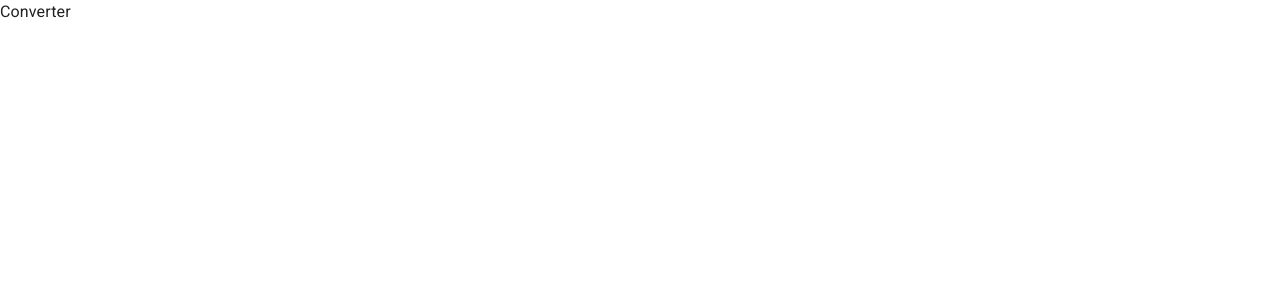
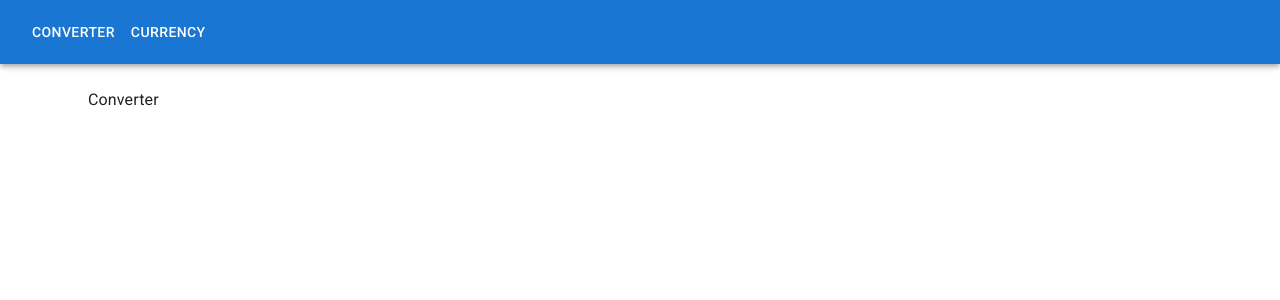
Before and after one commit to Nozeil/curency-converter, a React app in the folder app/: page / in a window 1280 px wide. Shown: the top 300 px of the page. Built offline with nearby package versions, Linux system fonts and the light colour scheme; the HTML template or start-up script is replaced by a standard one.

Commit message:
feat: add header with nav

```diff
--- a/app/package.json
+++ b/app/package.json
@@ -16,6 +16,7 @@
     "@emotion/react": "^11.10.6",
     "@emotion/styled": "^11.10.6",
     "@fontsource/roboto": "^4.5.8",
+    "@mui/icons-material": "^5.11.11",
     "@mui/material": "^5.11.15",
     "react": "^18.2.0",
     "react-dom": "^18.2.0",
--- /dev/null
+++ b/app/src/components/DesktopNav.tsx
@@ -0,0 +1,24 @@
+import AppBar from '@mui/material/AppBar';
+import Box from '@mui/material/Box';
+import Button from '@mui/material/Button';
+import Toolbar from '@mui/material/Toolbar';
+import { NavLink } from 'react-router-dom';
+import { navItems } from '@/main.constants';
+import { PropsWithChildren } from 'react';
+
+export function DesktopNav({ children: MenuButton }: PropsWithChildren) {
+  return (
+    <AppBar component="nav">
+      <Toolbar>
+        {MenuButton}
+        <Box sx={{ display: { xs: 'none', sm: 'block' } }}>
+          {navItems.map((item) => (
+            <Button key={item.primary} component={NavLink} to={item.to} sx={{ color: '#fff' }}>
+              {item.primary}
+            </Button>
+          ))}
+        </Box>
+      </Toolbar>
+    </AppBar>
+  );
+}
--- /dev/null
+++ b/app/src/components/Header.tsx
@@ -0,0 +1,25 @@
+import Box from '@mui/material/Box';
+import { useState } from 'react';
+import { MobileNav } from './MobileNav';
+import { DesktopNav } from './DesktopNav';
+import { MenuButton } from './MenuButton';
+import { MobileNavMenu } from './MobileNavMenu';
+
+export function Header() {
+  const [isMobileOpen, setIsMobileOpen] = useState(false);
+
+  const handleDrawerToggle = () => {
+    setIsMobileOpen((prevState) => !prevState);
+  };
+
+  return (
+    <Box component="header" sx={{ display: 'flex' }}>
+      <DesktopNav>
+        <MenuButton handleDrawerToggle={handleDrawerToggle} />
+      </DesktopNav>
+      <MobileNav isMobileOpen={isMobileOpen} handleDrawerToggle={handleDrawerToggle}>
+        <MobileNavMenu handleDrawerToggle={handleDrawerToggle} />
+      </MobileNav>
+    </Box>
+  );
+}
--- a/app/src/components/Layout.tsx
+++ b/app/src/components/Layout.tsx
@@ -1,5 +1,19 @@
+import Box from '@mui/material/Box';
+import Container from '@mui/material/Container';
+import Toolbar from '@mui/material/Toolbar';
 import { Outlet } from 'react-router-dom';
+import { Header } from './Header';
 
 export function Layout() {
-  return <Outlet />;
+  return (
+    <>
+      <Header />
+      <Container>
+        <Box component="main" sx={{ p: 3 }}>
+          <Toolbar />
+          <Outlet />
+        </Box>
+      </Container>
+    </>
+  );
 }
--- /dev/null
+++ b/app/src/components/MenuButton.tsx
@@ -0,0 +1,17 @@
+import IconButton from '@mui/material/IconButton';
+import MenuIcon from '@mui/icons-material/Menu';
+import type { MenuProps } from '@/main.types';
+
+export function MenuButton({ handleDrawerToggle }: MenuProps) {
+  return (
+    <IconButton
+      color="inherit"
+      aria-label="open drawer"
+      edge="start"
+      onClick={handleDrawerToggle}
+      sx={{ mr: 2, display: { sm: 'none' } }}
+    >
+      <MenuIcon />
+    </IconButton>
+  );
+}
--- /dev/null
+++ b/app/src/components/MobileNav.tsx
@@ -0,0 +1,35 @@
+import Box from '@mui/material/Box';
+import Drawer from '@mui/material/Drawer';
+import { PropsWithChildren } from 'react';
+
+interface Props {
+  isMobileOpen: boolean;
+  handleDrawerToggle: () => void;
+}
+
+const sx = {
+  display: { xs: 'block', sm: 'none' },
+  '& .MuiDrawer-paper': { boxSizing: 'border-box', width: 240 },
+} as const;
+
+export function MobileNav({
+  isMobileOpen,
+  handleDrawerToggle,
+  children: NavMenu,
+}: PropsWithChildren<Props>) {
+  return (
+    <Box component="nav">
+      <Drawer
+        variant="temporary"
+        open={isMobileOpen}
+        onClose={handleDrawerToggle}
+        ModalProps={{
+          keepMounted: true,
+        }}
+        sx={sx}
+      >
+        {NavMenu}
+      </Drawer>
+    </Box>
+  );
+}
--- /dev/null
+++ b/app/src/components/MobileNavMenu.tsx
@@ -0,0 +1,24 @@
+import Box from '@mui/material/Box';
+import List from '@mui/material/List';
+import ListItem from '@mui/material/ListItem';
+import ListItemButton from '@mui/material/ListItemButton';
+import ListItemText from '@mui/material/ListItemText';
+import { NavLink } from 'react-router-dom';
+import { navItems } from '@/main.constants';
+import type { MenuProps } from '@/main.types';
+
+export function MobileNavMenu({ handleDrawerToggle }: MenuProps) {
+  return (
+    <Box onClick={handleDrawerToggle} sx={{ textAlign: 'center' }}>
+      <List>
+        {navItems.map((item) => (
+          <ListItem key={item.to} disablePadding>
+            <ListItemButton component={NavLink} to={item.to} sx={{ textAlign: 'center' }}>
+              <ListItemText primary={item.primary} />
+            </ListItemButton>
+          </ListItem>
+        ))}
+      </List>
+    </Box>
+  );
+}
--- a/app/src/main.constants.ts
+++ b/app/src/main.constants.ts
@@ -3,3 +3,8 @@ export const PATHS = {
   CURRENCY: 'currency',
   NOT_FOUND: 'notFound',
 } as const;
+
+export const navItems = [
+  { to: PATHS.CONVERTER, primary: 'Converter' },
+  { to: PATHS.CURRENCY, primary: 'Currency' },
+] as const;
--- a/app/src/main.tsx
+++ b/app/src/main.tsx
@@ -1,4 +1,4 @@
-import { CssBaseline } from '@mui/material';
+import CssBaseline from '@mui/material/CssBaseline';
 import React from 'react';
 import ReactDOM from 'react-dom/client';
 import '@fontsource/roboto/300.css';
@@ -10,8 +10,7 @@ import { router } from './router';
 
 ReactDOM.createRoot(document.getElementById('root') as HTMLElement).render(
   <React.StrictMode>
-    <CssBaseline>
-      <RouterProvider router={router} />
-    </CssBaseline>
+    <CssBaseline />
+    <RouterProvider router={router} />
   </React.StrictMode>
 );
--- /dev/null
+++ b/app/src/main.types.ts
@@ -0,0 +1,3 @@
+export interface MenuProps {
+  handleDrawerToggle: () => void;
+}
```
Also changed, not shown: 1 other file (tests, documents, lock files or other folders).
